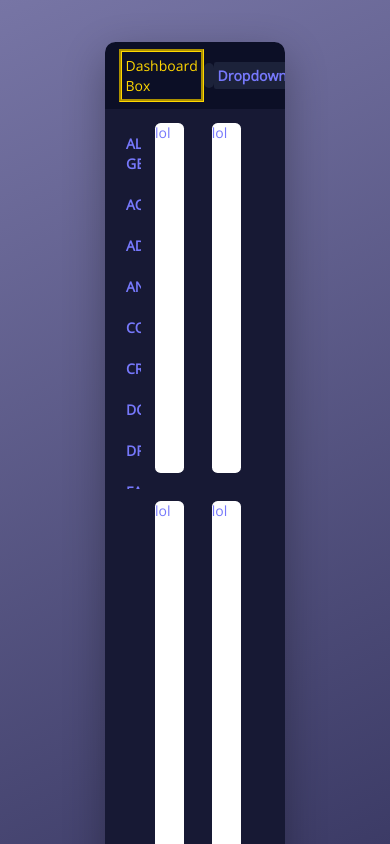
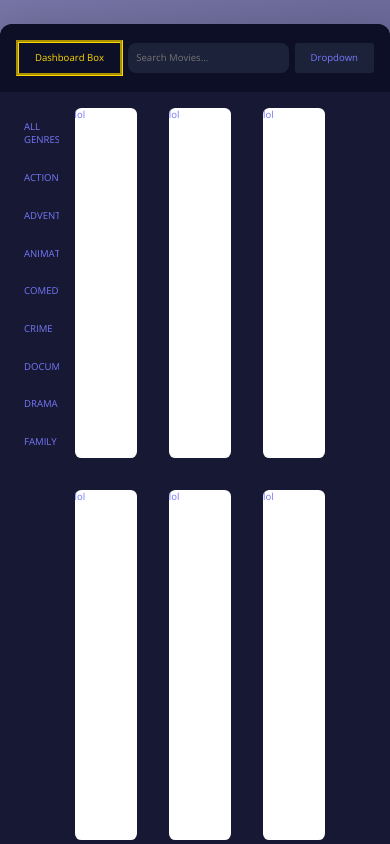
Before and after one commit to EddieCornelious/stream, a React app: page / in a window 390 px wide. Built offline with nearby package versions, Linux system fonts and the light colour scheme.

Commit message:
fixed layout

```diff
--- a/src/styles/App.scss
+++ b/src/styles/App.scss
@@ -11,23 +11,15 @@
   -moz-osx-font-smoothing: grayscale !important;
 }
 html {
-  font-size: 10px;
-
-  @media screen and (max-width: 2200px) {
-    font-size: 12px;
+  @include respond(4k) {
+    font-size: 62.5%;
   }
 
   @include respond(desktop) {
     font-size: 9px;
   }
   @include respond(tab-land) {
-    font-size: 9px;
-  }
-  @include respond(tab-port) {
     font-size: 8px;
-  }
-  @include respond(phone) {
-    font-size: 7px;
   }
 }
 
@@ -53,7 +45,7 @@ body {
   overflow-x: hidden;
   position: relative;
   font-family: Open Sans, 'Lucida Grande', Tahoma, Sans-Serif;
-
+  font-size: 1.6rem;
   /**@include respond(phone) {
     padding: 10px;
   }**/
@@ -75,7 +67,7 @@ body {
   overflow: auto;
   background-color: #171934;
   min-height: 85vh;
-  margin: 6rem 15rem;
+  margin: 3rem auto;
   -webkit-border-top-right-radius: 1.5rem;
   -moz-border-radius-topright: 1.5rem;
   border-top-right-radius: 1.5rem;
@@ -85,6 +77,7 @@ body {
   -webkit-box-shadow: 0 2rem 6rem rgb(0 0 0 / 30%);
   -moz-box-shadow: 0 2rem 6rem rgb(0 0 0 / 30%);
   box-shadow: 0 2rem 6rem rgb(0 0 0 / 30%);
+  font-size: 1.2rem;
 
   &__top {
     text-transform: capitalize;
@@ -110,14 +103,14 @@ body {
     -moz-box-align: center;
     -ms-flex-align: center;
     align-items: center;
-    padding: 1rem 2rem;
+    padding: 2rem;
     input {
       width: 45%;
       background: #1c223a;
       -webkit-border-radius: 1rem;
       -moz-border-radius: 1rem;
       border-radius: 1rem;
-      padding: 0.4rem 0.4rem 0.4rem 1rem;
+      padding: 1rem;
       border-style: none;
       -webkit-transition: width 0.2s ease-in-out;
       -o-transition: width 0.2s ease-in-out;
@@ -134,16 +127,17 @@ body {
     span.title {
       border-color: gold;
       border-style: groove;
-      padding: 0.5rem;
+      padding: 1rem 2rem;
       color: gold;
     }
   }
 
   .sidebar__wrap {
     height: 100%;
-    width: 20%;
+    width: 15%;
     min-height: 85vh;
     float: left;
+    font-size: 1.2rem;
   }
 
   &__sidebar {
@@ -174,7 +168,6 @@ body {
         display: block;
         padding: 1.5rem 3rem;
         cursor: pointer;
-        font-weight: 600;
         &:hover {
           background-color: #0c0f26;
         }
@@ -186,12 +179,14 @@ body {
 .content__wrap {
   float: right;
 
-  width: 80%;
+  width: 85%;
 }
 
 .moviecard {
   height: 350px;
-  width: 20%;
+  width: -webkit-calc(20% - 0.5rem);
+  width: -moz-calc(20% - 0.5rem);
+  width: calc(20% - 0.5rem);
   display: inline-block;
   background-color: white;
   margin: 2rem;
@@ -203,19 +198,19 @@ body {
 /* Style The Dropdown Button */
 .dropbtn {
   background-color: #1c223a;
-  padding: 0.5rem 4rem 0.5rem 0.5rem;
+  padding: 1rem 2rem;
   -webkit-border-radius: 0.5rem;
   -moz-border-radius: 0.5rem;
   border-radius: 0.3rem;
   border: none;
   cursor: pointer;
-  font-weight: 600;
 }
 
 /* The container <div> - needed to position the dropdown content */
 .dropdown {
   position: relative;
   display: inline-block;
+  font-size: 1.2rem;
 }
 
 /* Dropdown Content (Hidden by Default) */
@@ -228,7 +223,8 @@ body {
   -moz-box-shadow: 0px 8px 16px 0px rgba(0, 0, 0, 0.2);
   box-shadow: 0px 8px 16px 0px rgba(0, 0, 0, 0.2);
   z-index: 1;
-  font-weight: 600;
+  font-size: inherit;
+  text-align: center;
 }
 
 /* Links inside the dropdown */
--- a/src/styles/responsive.scss
+++ b/src/styles/responsive.scss
@@ -1,6 +1,12 @@
 @mixin respond($breakpoint) {
+  @if $breakpoint == 4k {
+    @media screen and (max-width: 1920px) {
+      @content;
+    }
+  }
+
   @if $breakpoint == desktop {
-    @media screen and (max-width: 1500px) {
+    @media screen and (max-width: 1400px) {
       @content;
     }
   }
@@ -11,13 +17,19 @@
   }
 
   @if $breakpoint == tab-port {
-    @media screen and (max-width: 900px) {
+    @media screen and (max-width: 992px) {
       @content;
     }
   }
 
   @if $breakpoint == phone {
-    @media screen and (max-width: 600px) {
+    @media screen and (max-width: 768px) {
+      @content;
+    }
+  }
+
+  @if $breakpoint == sm_phone {
+    @media screen and (max-width: 576px) {
       @content;
     }
   }
```
